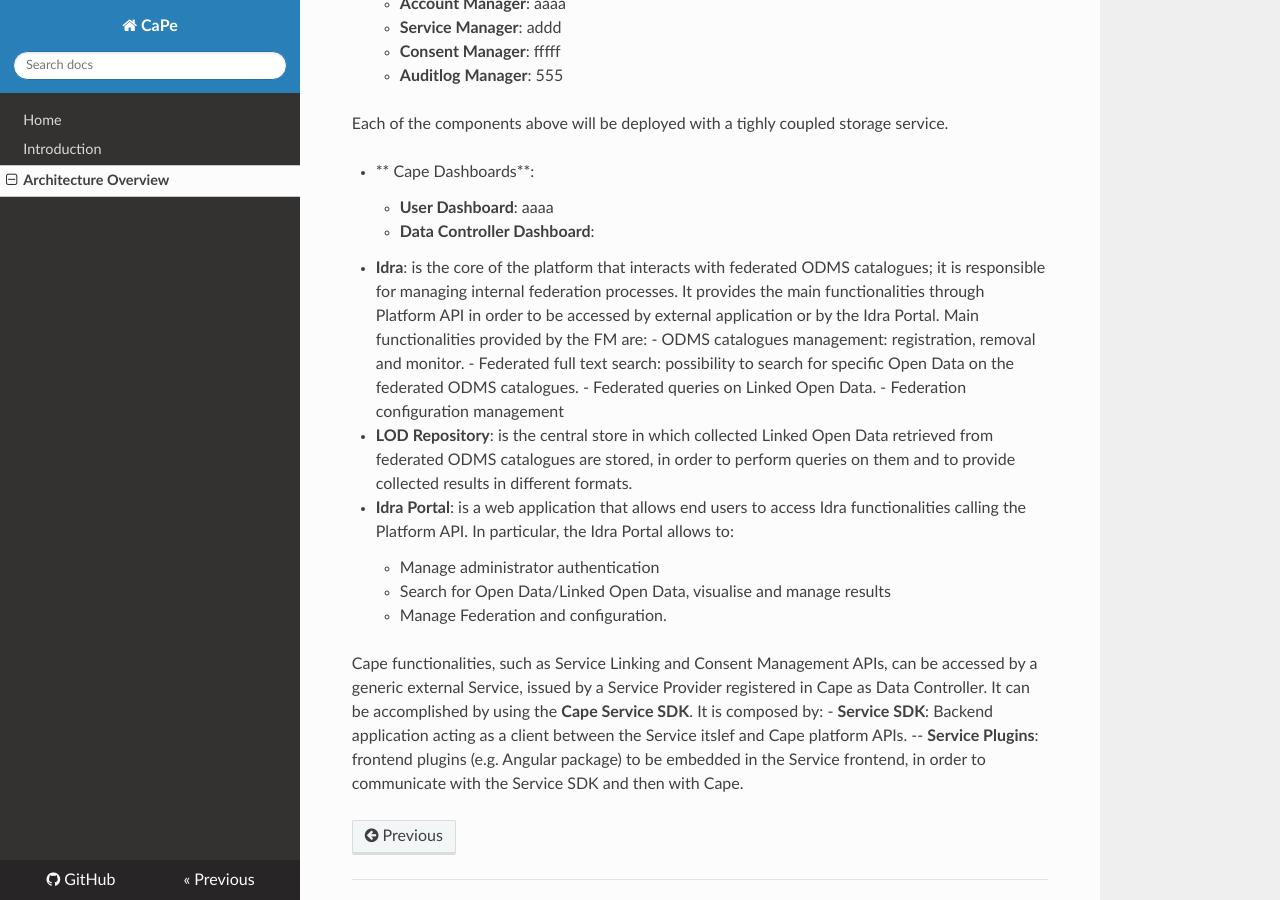
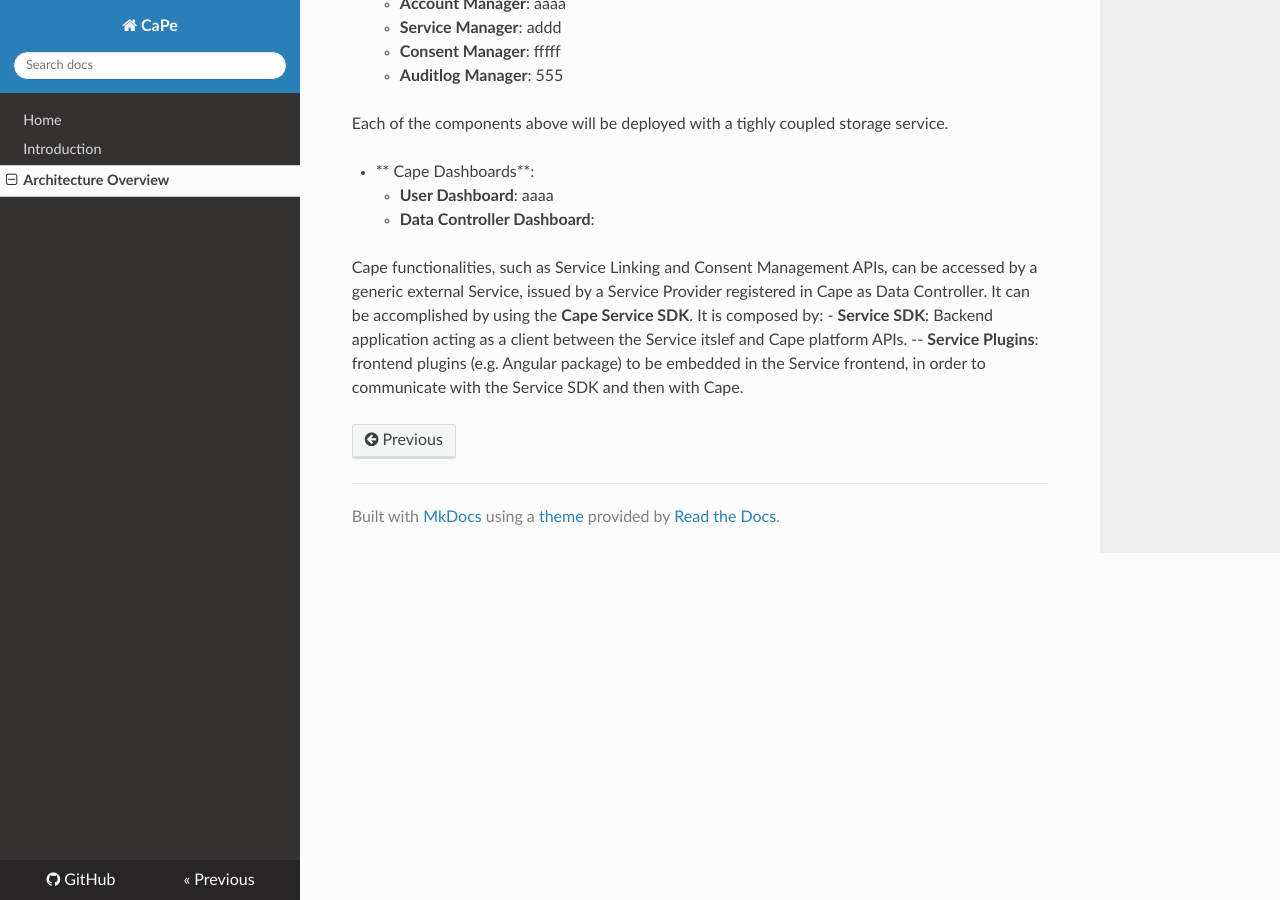
Before and after one commit to OPSILab/Cape, an MkDocs documentation site: the page built from docs/architecture/architecture.md, in a window 1280 px wide and 900 px high, scrolled down 882 px. Built offline with MkDocs 1.6.1, drawn with Linux system fonts in a browser that asks for light colours; nearby versions of some CDN libraries; old or Windows-style settings are respelled for this version of MkDocs.

Commit message:
architecture doc updated

```diff
--- a/docs/architecture/architecture.md
+++ b/docs/architecture/architecture.md
@@ -23,26 +23,6 @@ Each of the components above will be deployed with a tighly coupled storage serv
     - **User Dashboard**: aaaa
     - **Data Controller Dashboard**:
 
--   **Idra**: is the core of the platform that interacts with federated ODMS
-    catalogues; it is responsible for managing internal federation processes. It
-    provides the main functionalities through Platform API in order to be
-    accessed by external application or by the Idra Portal. Main functionalities
-    provided by the FM are: - ODMS catalogues management: registration, removal
-    and monitor. - Federated full text search: possibility to search for
-    specific Open Data on the federated ODMS catalogues. - Federated queries on
-    Linked Open Data. - Federation configuration management
-
--   **LOD Repository**: is the central store in which collected Linked Open Data
-    retrieved from federated ODMS catalogues are stored, in order to perform
-    queries on them and to provide collected results in different formats.
-
--   **Idra Portal**: is a web application that allows end users to access Idra
-    functionalities calling the Platform API. In particular, the Idra Portal
-    allows to:
-    -   Manage administrator authentication
-    -   Search for Open Data/Linked Open Data, visualise and manage results
-    -   Manage Federation and configuration.
-
 
 Cape functionalities, such as Service Linking and Consent Management APIs, can be accessed by a generic external Service, issued by a Service Provider registered in Cape as Data Controller.
 It can be accomplished by using the **Cape Service SDK**. It is composed by:
```
